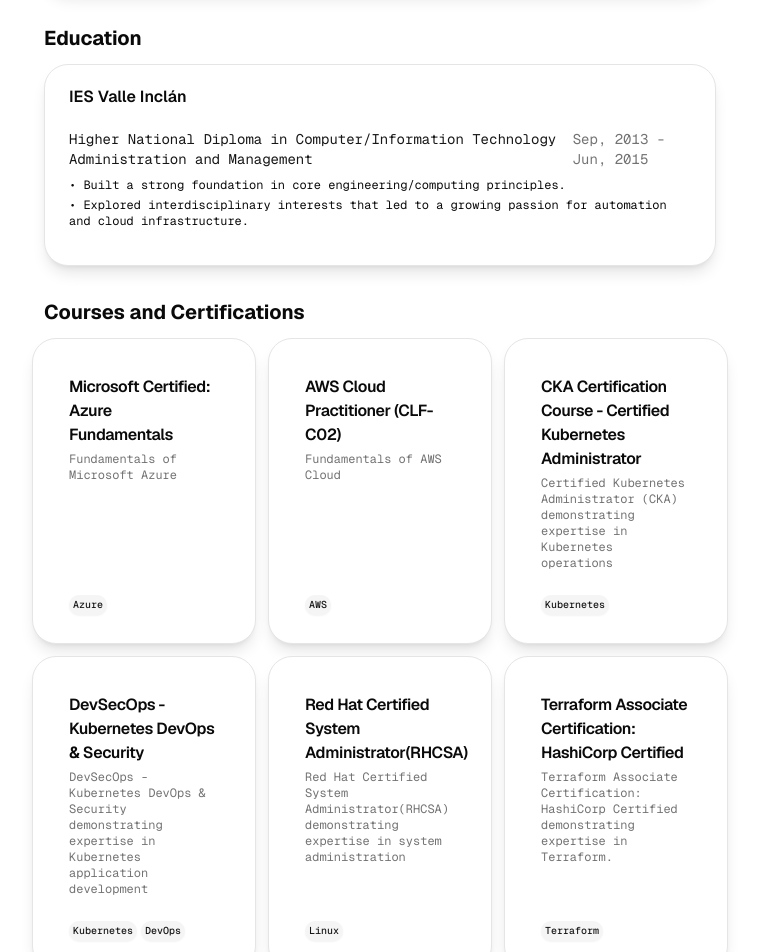
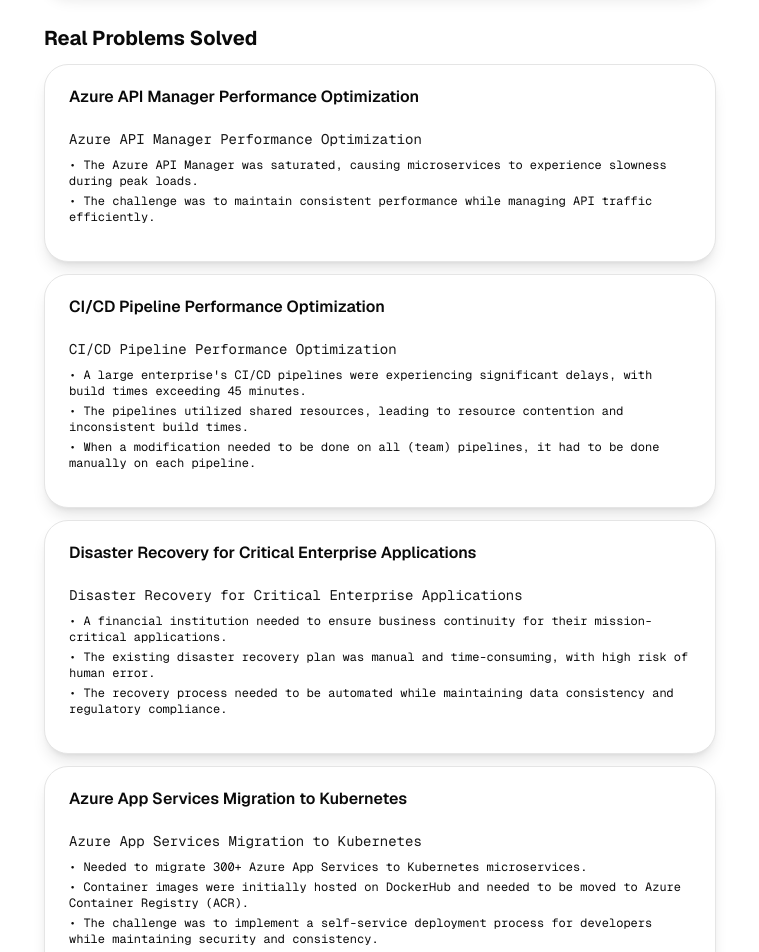
Before and after one commit to jorgepezuela/cv-portfolio, a Next.js app: page / in a window 1280 px wide. Shown: the part 1280-2232 px from the top of the page, without its empty margins (260-1019 px from the left). Built offline with nearby package versions, Linux system fonts and the light colour scheme.

Commit message:
cv-devops: add new real problems solved section

```diff
--- a/src/app/page.tsx
+++ b/src/app/page.tsx
@@ -99,8 +99,31 @@
 				</Section>
 
 				<Section>
+					<h2 className='text-xl font-bold'>Real Problems Solved</h2>
+					{data.problems.map((problem: { title: string; problem: string[]; solution: string[] }) => (
+						<Card key={problem.title}>
+							<CardHeader>
+								<h3 className='font-semibold leading-none text-base'>{problem.title}</h3>
+							</CardHeader>
+							<CardContent className='mt-2 mb-4 text-xs'>
+								<div className='flex flex-col md:flex-row md:items-center justify-between gap-x-2 text-sm'>
+									<h4 className='font-mono text-primary'>{problem.title}</h4>
+								</div>
+								<ul className='mt-2'>
+									{problem.problem.map((item, index) => (
+										<li key={index} className='mb-1'>
+											• {item}
+										</li>
+									))}
+								</ul>
+							</CardContent>
+						</Card>
+					))}
+				</Section>
+
+				<Section>
 					<h2 className='text-xl font-bold'>Education</h2>
-					{data.education.map((education) => (
+					{data.education.map((education: { school: string; degree: string; start: string; end: string; description: string[] }) => (
 						<Card key={education.school}>
 							<CardHeader>
 								<h3 className='font-semibold leading-none text-base'>{education.school}</h3>
--- a/src/data/resume-data.tsx
+++ b/src/data/resume-data.tsx
@@ -156,6 +156,70 @@
 		  ]
 		}
 	],
+	problems: [
+		{
+			title: 'Azure API Manager Performance Optimization',
+			problem: [
+				"The Azure API Manager was saturated, causing microservices to experience slowness during peak loads.",
+				"The challenge was to maintain consistent performance while managing API traffic efficiently."
+			],
+			solution: [
+				"Designed and implemented an automated scaling solution for Azure API Manager.",
+				"Created a custom script that monitored third-party endpoint conditions to trigger scaling events.",
+				"Implemented a dynamic scaling strategy that adjusted APIM units based on real-time traffic conditions.",
+				"The solution improved API response times and reduced latency during peak loads.",
+				"Technologies: Azure API Manager, PowerShell, Custom Scripts, Monitoring Tools"
+			]
+		},
+		{
+			title: 'CI/CD Pipeline Performance Optimization',
+			problem: [
+				"A large enterprise's CI/CD pipelines were experiencing significant delays, with build times exceeding 45 minutes.",
+				"The pipelines utilized shared resources, leading to resource contention and inconsistent build times.",
+				"When a modification needed to be done on all (team) pipelines, it had to be done manually on each pipeline."
+			],
+			solution: [
+				"Redesigned the pipeline architecture to use dedicated build agents for each team running on Kubernetes with resource isolation.",
+				"Unify all pipelines in a architecture based on templates to optimize its management, allowing to update all pipelines at once.",
+				"The optimized pipelines reduced average build times by 70% and improved reliability.",
+				"Technologies: Azure DevOps, Kubernetes, Custom Scripts"
+			]
+		},
+		{
+			title: 'Disaster Recovery for Critical Enterprise Applications',
+			problem: [
+				"A financial institution needed to ensure business continuity for their mission-critical applications.",
+				"The existing disaster recovery plan was manual and time-consuming, with high risk of human error.",
+				"The recovery process needed to be automated while maintaining data consistency and regulatory compliance."
+			],
+			solution: [
+				"Developed an automated disaster recovery solution using Terraform.",
+				"Implemented cross-region replication for critical databases and stateful services.",
+				"Created automated testing procedures to validate recovery procedures.",
+				"The solution reduced recovery time from hours to minutes and improved compliance with regulatory requirements.",
+				"Technologies: AWS/Azure, Terraform, Custom Scripts"
+			]
+		},
+		{
+			title: 'Azure App Services Migration to Kubernetes',
+			problem: [
+				"Needed to migrate 300+ Azure App Services to Kubernetes microservices.",
+				"Container images were initially hosted on DockerHub and needed to be moved to Azure Container Registry (ACR).",
+				"The challenge was to implement a self-service deployment process for developers while maintaining security and consistency."
+			],
+			solution: [
+				"Successfully migrated 300+ Azure App Services to Kubernetes microservices.",
+				"Implemented container image migration from DockerHub to Azure Container Registry.",
+				"Designed and implemented a GitOps architecture using ArgoCD with Kustomize for configuration management.",
+				"Created automated deployment pipeline that enables developers to:",
+				"- Apply code changes",
+				"- Build and deploy microservices automatically through ArgoCD",
+				"- Eliminate DevOps team intervention for routine deployments",
+				"The solution streamlined the deployment process and improved developer productivity.",
+				"Technologies: Kubernetes, ArgoCD, Kustomize, Azure Container Registry, CI/CD Pipelines"
+			]
+		}
+	],
 	skills: [
 		'AWS',
 		'Azure',
```
Also changed, not shown: src/types.d.ts (+7 -0 lines).
